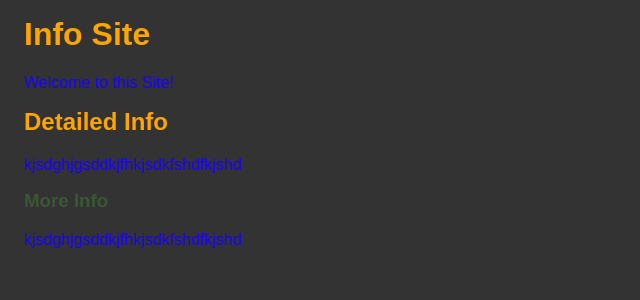
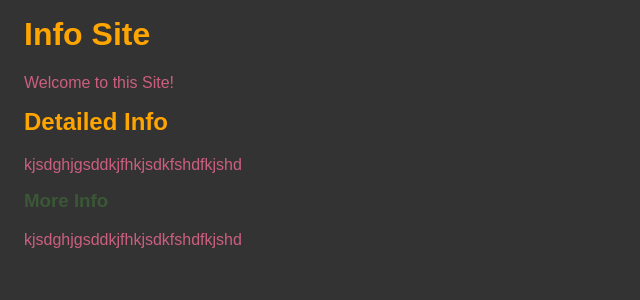
Before and after one commit to Scientific-Research/mk-003-sass-basics, a React (Vite) app: page / in a window 1280 px wide. Shown: the top 300 px of the page, without its empty margins (0-640 px from the left). Built offline with nearby package versions, Linux system fonts and the light colour scheme.

Commit message:
underline and hyphen have the same meaning!

```diff
--- a/src/App.scss
+++ b/src/App.scss
@@ -1,6 +1,7 @@
 $headerColor: orange;
 $headerTopMargin: 1rem;
 $main-font-color: rgb(25, 0, 255);
+$main_font_color: rgb(204, 95, 128);
 
 body {
   background-color: #333;
```
